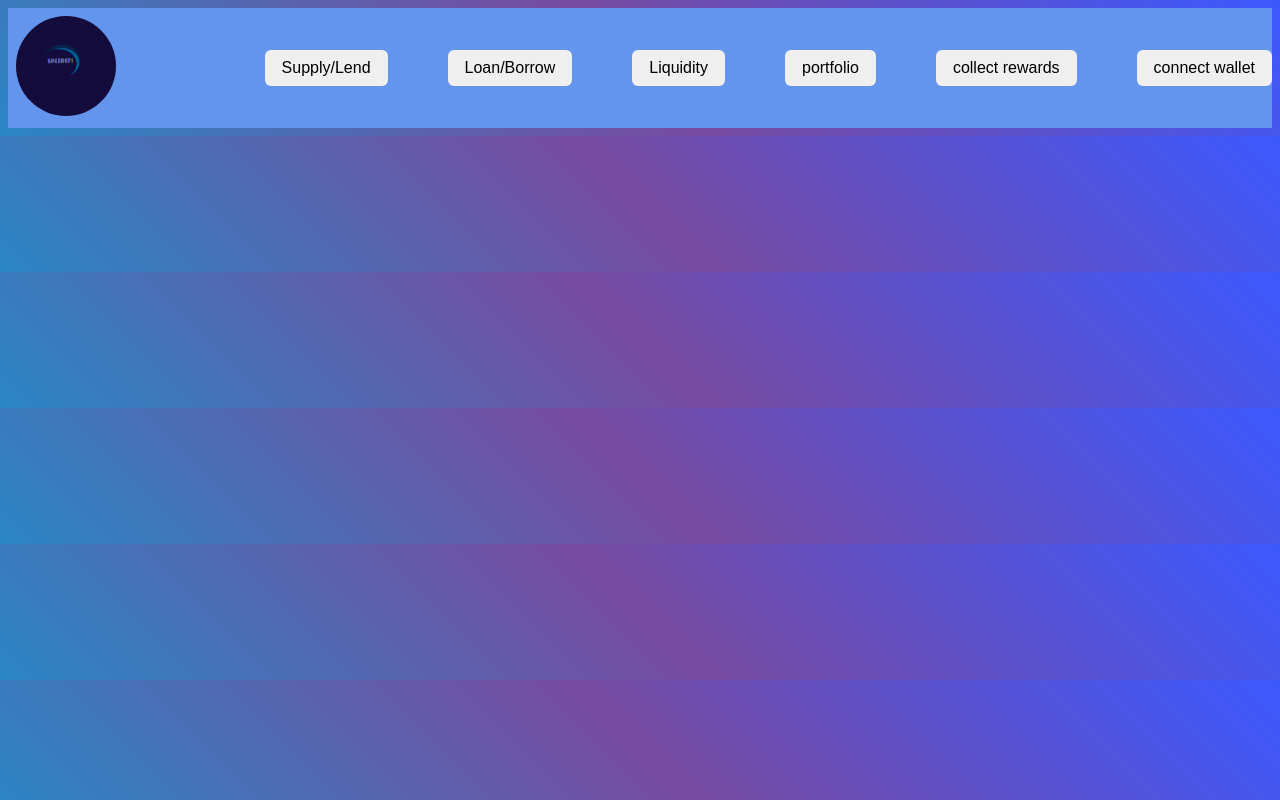
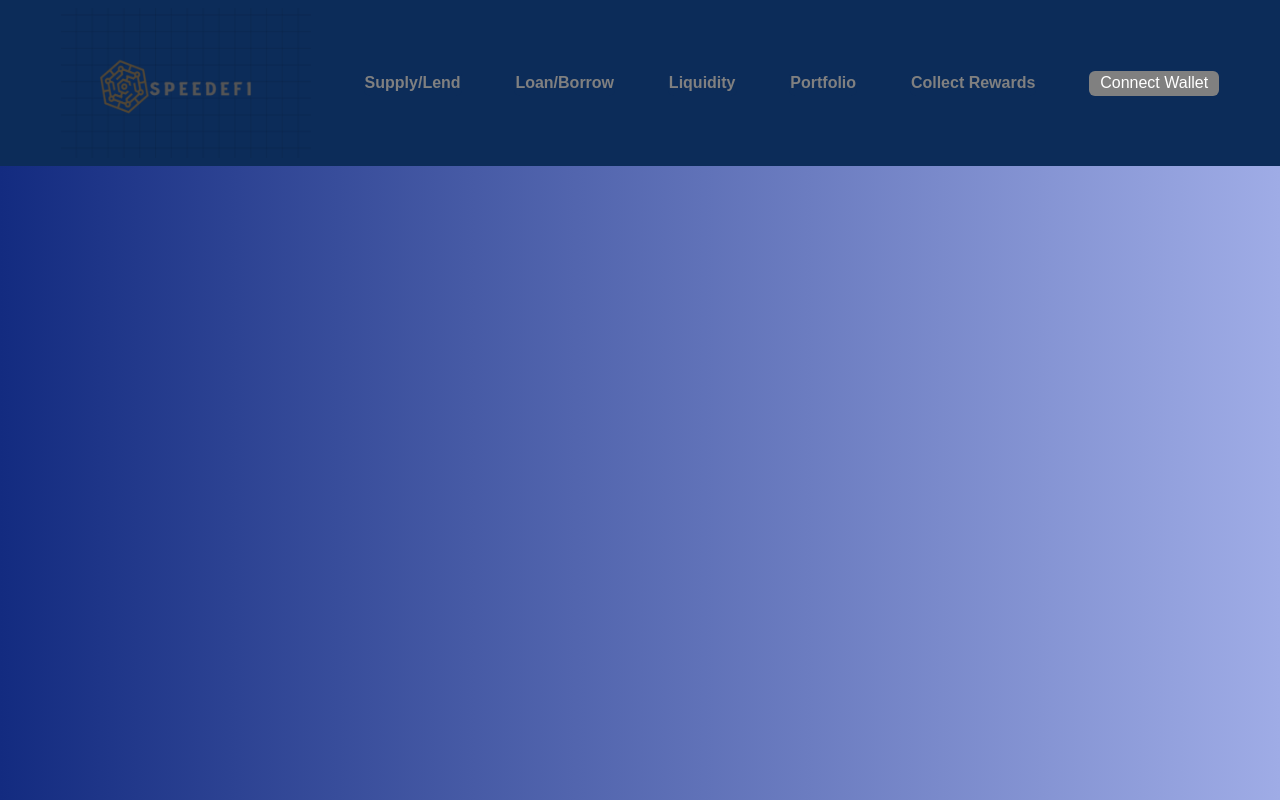
Before and after one commit to smith961/speeedefi, a React (Create React App) app: page / in a window 1280 px wide. Built offline with nearby package versions, Linux system fonts and the light colour scheme.

Commit message:
Navbar Button styling Ongoing, working on the hovering effect

```diff
--- a/src/App.js
+++ b/src/App.js
@@ -1,11 +1,12 @@
 import React from 'react'
 import NavBar from './components/NavBar'
+import { BrowserRouter } from "react-router-dom"
 
 function App() {
   return (
-    <>
-    <NavBar />
-    </>
+    <BrowserRouter>
+      <NavBar />
+    </BrowserRouter>
   )
 }
 
--- a/src/components/NavBar.js
+++ b/src/components/NavBar.js
@@ -1,22 +1,27 @@
 import React from 'react'
 import { Link } from 'react-router-dom'
 import styled from 'styled-components'
-import image from '../images/Speedifi.png'
+import image from '../images/Speedifi2.png'
 import Button from '../styles/Button'
+import {TestButton} from '../styles/Button'
 
 function NavBar() {
   return (
     <Wrapper>
-        <Logo>
+      <Nav>
+
+      <Link to='/'>
+
         <StyledImg src={image} alt="logo"/>
-        </Logo>
-        <Nav>
+      </Link>
+
+
           <Button> Supply/Lend </Button>
           <Button> Loan/Borrow </Button>
           <Button> Liquidity </Button>
-            <Button> portfolio </Button>
-            <Button>collect rewards </Button>
-            <Button>connect wallet </Button>
+          <Button> Portfolio </Button>
+          <Button> Collect Rewards </Button>
+          <TestButton className="test"> Connect Wallet </TestButton>
 
       </Nav>
     </Wrapper>
@@ -24,29 +29,34 @@ function NavBar() {
 }
 
 const StyledImg = styled.img`
-  height: 100px;
-  width: 100px;
-  border-radius: 50px;
+  height: 150px;
+  width: 250px;
+  display: flex;
+  justify-content: start;
+
 `
 
 const Logo = styled.div`
-   width: 200px;
+  // width: 200px;
 
  `;
 
  const Wrapper = styled.header`
     display: flex;
- justify-content: start;
+    justify-content: space-between;
     align-items: center;
- padding: 8px;`
+    margin: 0;
+    background: #0C2C59;
+    width: auto;
+    `
 
 
  const Nav = styled.nav`
     display: flex;
     justify-content: space-evenly;
- gap: 60px;
- position: absolute;
- right: 8px;
+    align-items: center;
+    padding: 8px;
+    width: 100%;
   `
 
 
--- a/src/index.js
+++ b/src/index.js
@@ -6,18 +6,15 @@ import { createGlobalStyle } from 'styled-components';
 
 
 const GlobalStyle = createGlobalStyle`
-html {
-  /* background-color: #4158D0;
-  background-image: linear-gradient(43deg, #4158D0 0%, #C850C0 46%, #FFCC70 100%) */
-  background-color: #3c59ff;
-  background: linear-gradient(225deg, #3c59ff 0%, #784BA0 50%, #2B86C5 100%);
+* {
+ margin: 0;
+ padding: 0;
+
 }
 
 body{
-   background-color: rgb(100,149,237);
-   color: black;
-
-
+  background-color: #132b80;
+  background-image: linear-gradient(90deg, #132b80 0%, #9FACE6 100%);
 }`
 
 const root = ReactDOM.createRoot(document.getElementById('root'));
--- a/src/styles/Button.js
+++ b/src/styles/Button.js
@@ -1,10 +1,9 @@
-
 import styled from "styled-components";
 
 const COLORS = {
     primary: {
         "--main": "indigo",
-        "--accent": "black",
+        "--accent": "grey",
 
     },
     secondary: {
@@ -31,27 +30,36 @@ cursor: pointer;
     font-size: 1rem;
     border: 1px solid transparent;
     border-radius: 6px;
-padding: 8px 16px;
-text-decoration: none;
+    height: 25px;
+    width: auto;
+    gap: 6px;
+
 `;
 
 const FillButton = styled(ButtonBase)`
-background-color: var()(--main);
+    background-color: #0C2C59;
     color: var(--accent);
+    font-weight: bold;
 
     &:hover {
         opacity: 0.9;
     }`
 
 const OutlineButton = styled(ButtonBase)`
-background-color: white;
-color: var(--main);
-border: 2px solid var(--main);
+    // background-color: white;
+    color: orange;
+    border: 2px solid red;
 
     &:hover {
-    background: hsl(235deg 85% 97%);
+        border-color: yellow;
 
     }
 `;
 
+export const TestButton = styled(ButtonBase)`
+    background-color: grey;
+    color: white;
+    width: 130px;
+`;
+
 export default Button;
```
Also changed, not shown: src/images/Speedifi2.png (added), 1 other file (tests, documents, lock files or other folders). Lines whose indentation alone changed are shown as unchanged.
